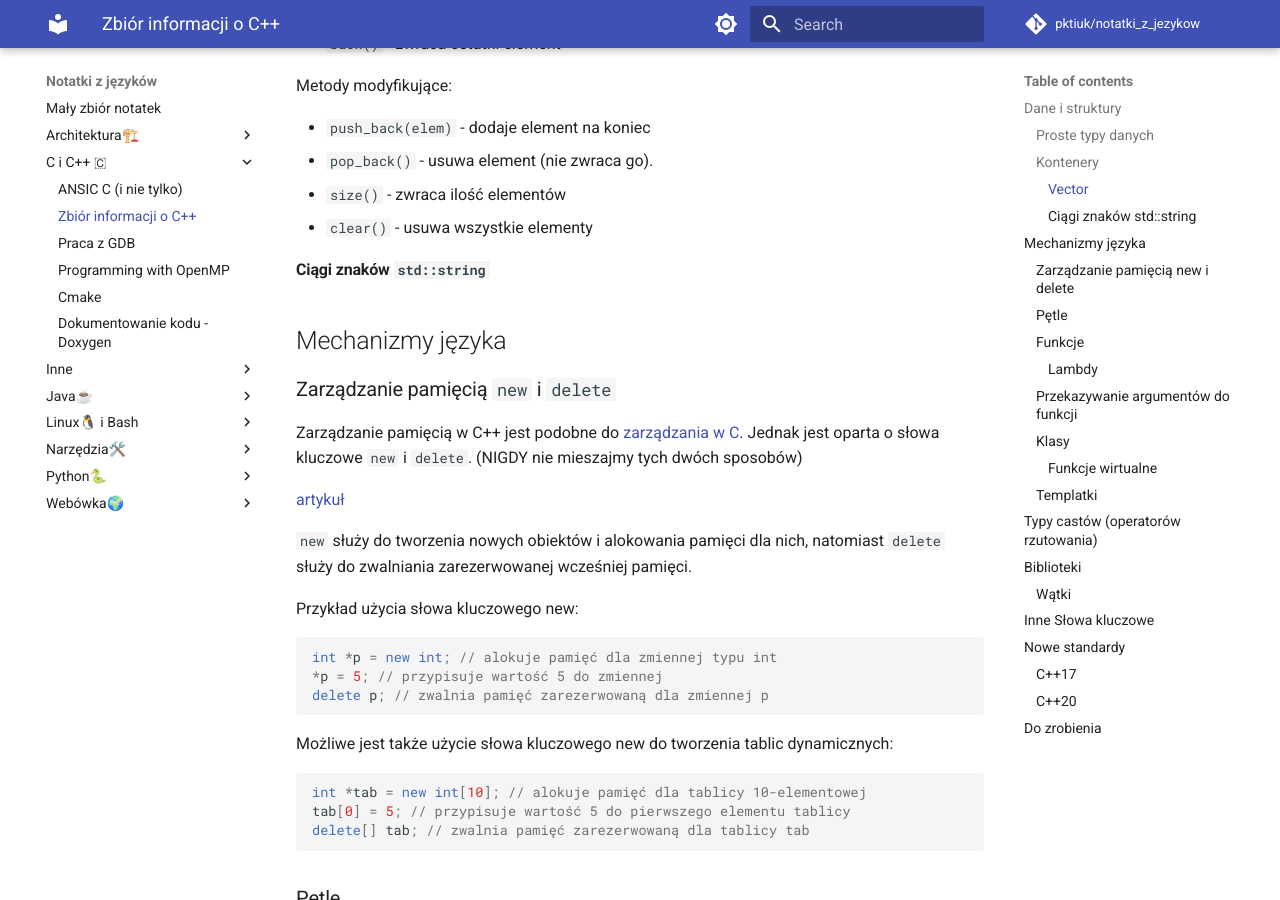
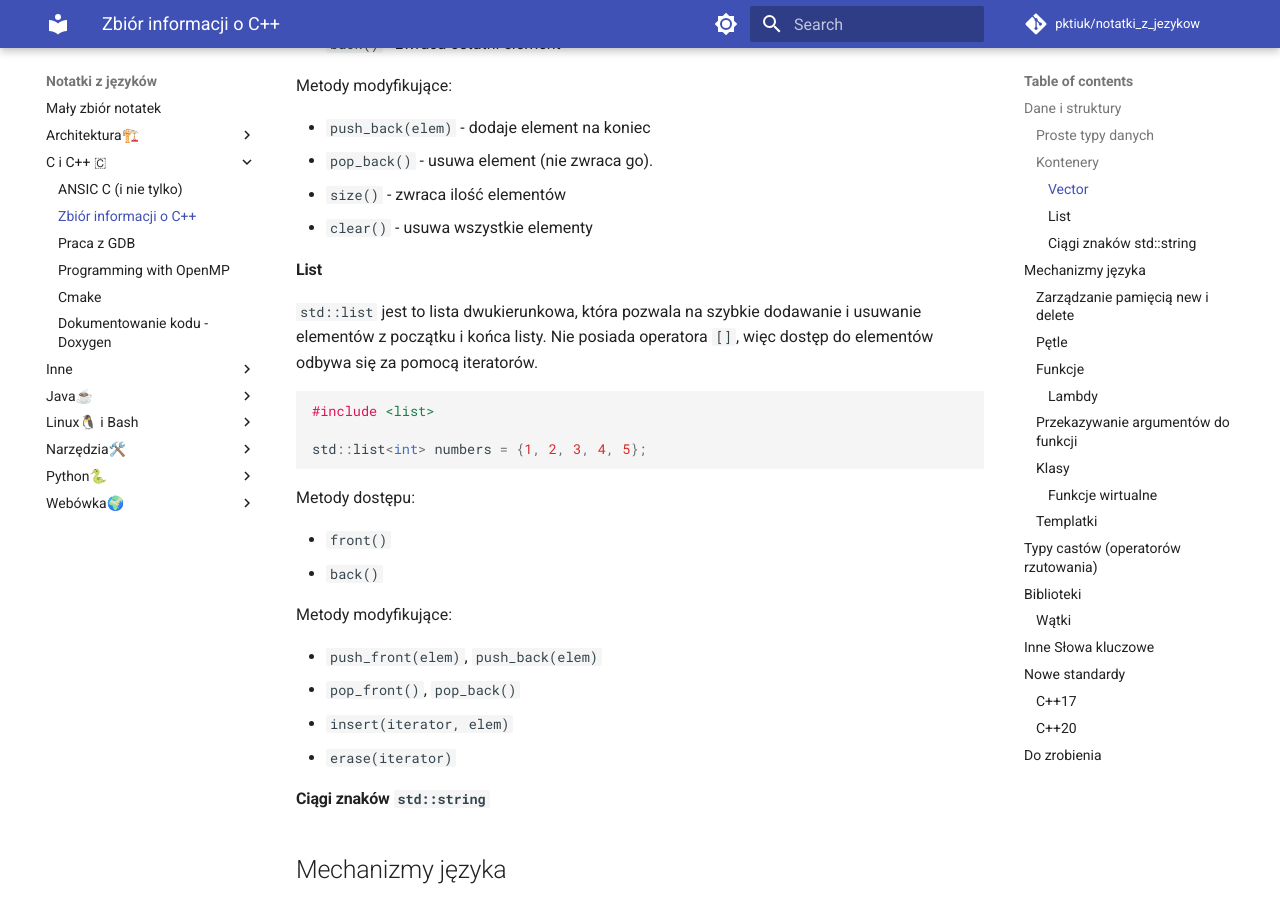
Before and after one commit to pktiuk/notatki_z_jezykow, an MkDocs documentation site: the page built from docs/C i C++ 🇨/1_cpp.md, in a window 1280 px wide and 900 px high, scrolled down 1834 px. Built offline with MkDocs 1.6.1 and Material for MkDocs 9.7.7, drawn with Linux system fonts in a browser that asks for light colours; comment, search, counter and statistics services are not loaded.

Commit message:
Opis list

````diff
--- a/docs/C i C++ 🇨/1_cpp.md
+++ b/docs/C i C++ 🇨/1_cpp.md
@@ -69,6 +69,28 @@ Metody modyfikujące:
 - `pop_back()` - usuwa element (nie zwraca go).
 - `size()` - zwraca ilość elementów
 - `clear()` - usuwa wszystkie elementy
+
+#### List
+
+`std::list` jest to lista dwukierunkowa, która pozwala na szybkie dodawanie i usuwanie elementów z początku i końca listy. Nie posiada operatora `[]`, więc dostęp do elementów odbywa się za pomocą iteratorów.
+
+```cpp
+#include <list>
+
+std::list<int> numbers = {1, 2, 3, 4, 5};
+```
+
+Metody dostępu:
+
+- `front()`
+- `back()`
+
+Metody modyfikujące:
+
+- `push_front(elem)`, `push_back(elem)`
+- `pop_front()`, `pop_back()`
+- `insert(iterator, elem)`
+- `erase(iterator)`
 
 #### Ciągi znaków `std::string`
 
````
